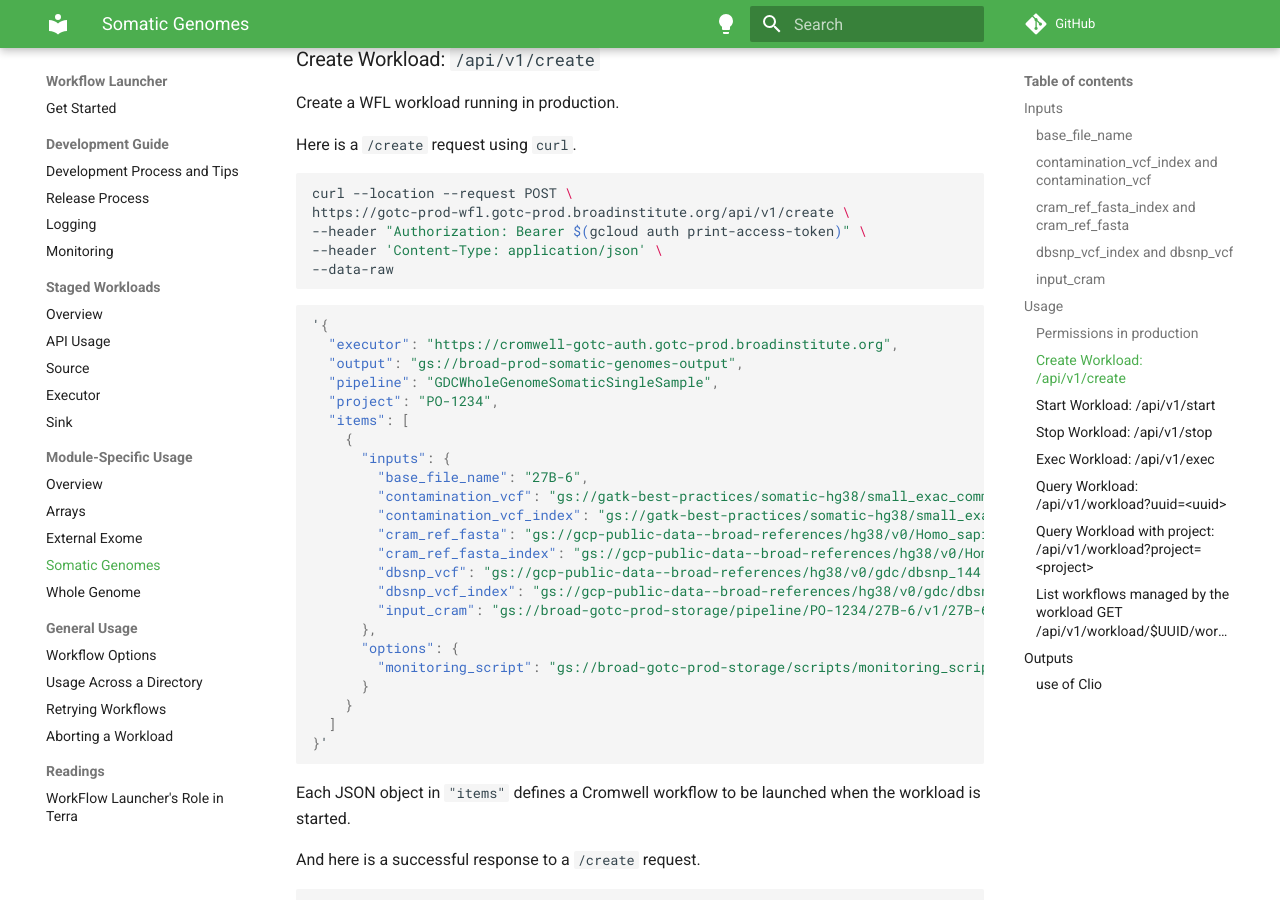
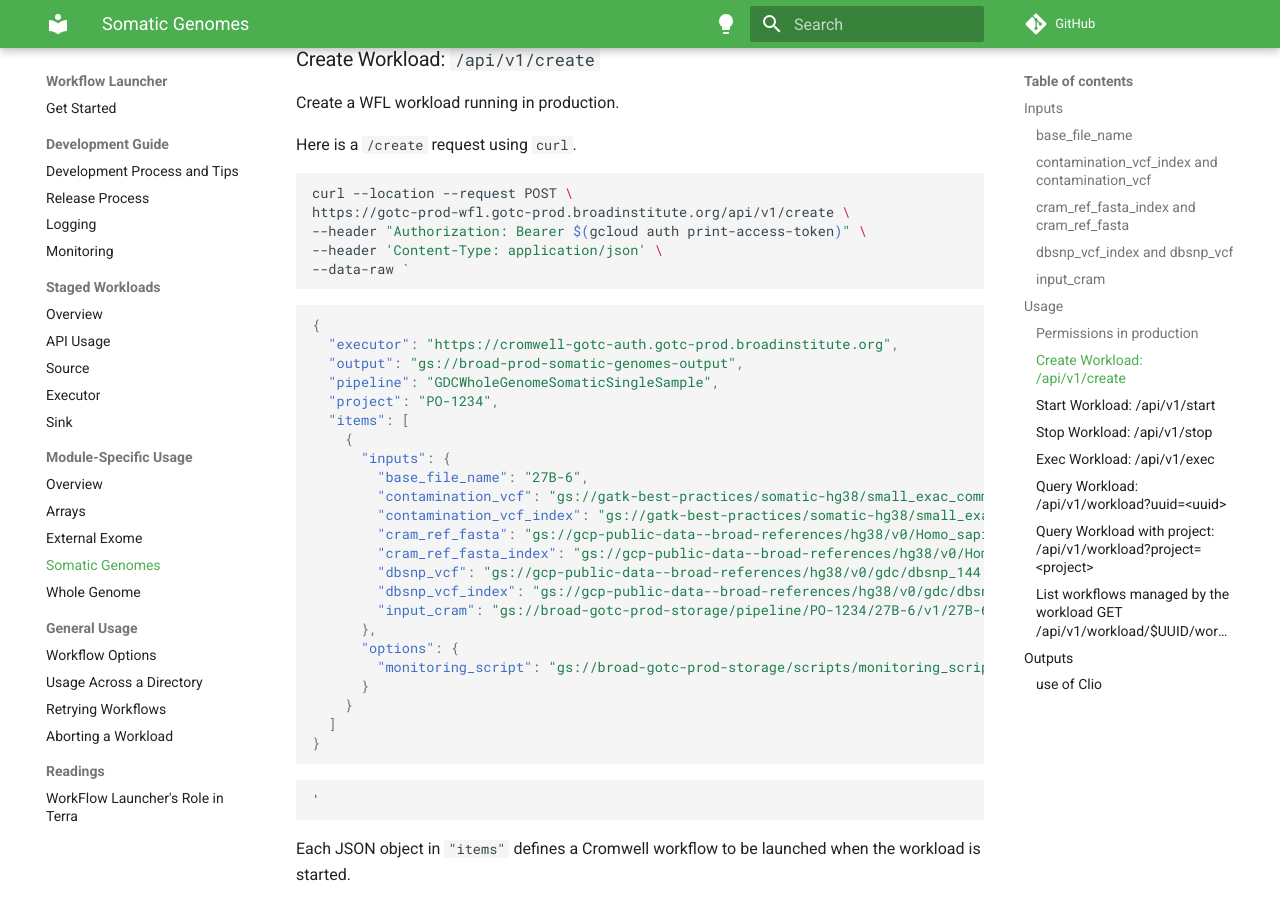
Before and after one commit to broadinstitute/wfl, an MkDocs documentation site: the page built from docs/md/modules-sg.md, in a window 1280 px wide and 900 px high, scrolled down 2240 px. Built offline with MkDocs 1.6.1 and Material for MkDocs 9.7.7, drawn with Linux system fonts in a browser that asks for light colours; comment, search, counter and statistics services are not loaded.

Commit message:
Fuss with format more.

````diff
--- a/docs/md/modules-sg.md
+++ b/docs/md/modules-sg.md
@@ -123,10 +123,10 @@
 https://gotc-prod-wfl.gotc-prod.broadinstitute.org/api/v1/create \
 --header "Authorization: Bearer $(gcloud auth print-access-token)" \
 --header 'Content-Type: application/json' \
---data-raw
+--data-raw `
 ```
 ```json
-'{
+{
   "executor": "https://cromwell-gotc-auth.gotc-prod.broadinstitute.org",
   "output": "gs://broad-prod-somatic-genomes-output",
   "pipeline": "GDCWholeGenomeSomaticSingleSample",
@@ -148,7 +148,10 @@
       }
     }
   ]
-}'
+}
+```
+``` shell
+'
 ```
 
 Each JSON object in `"items"`
````
